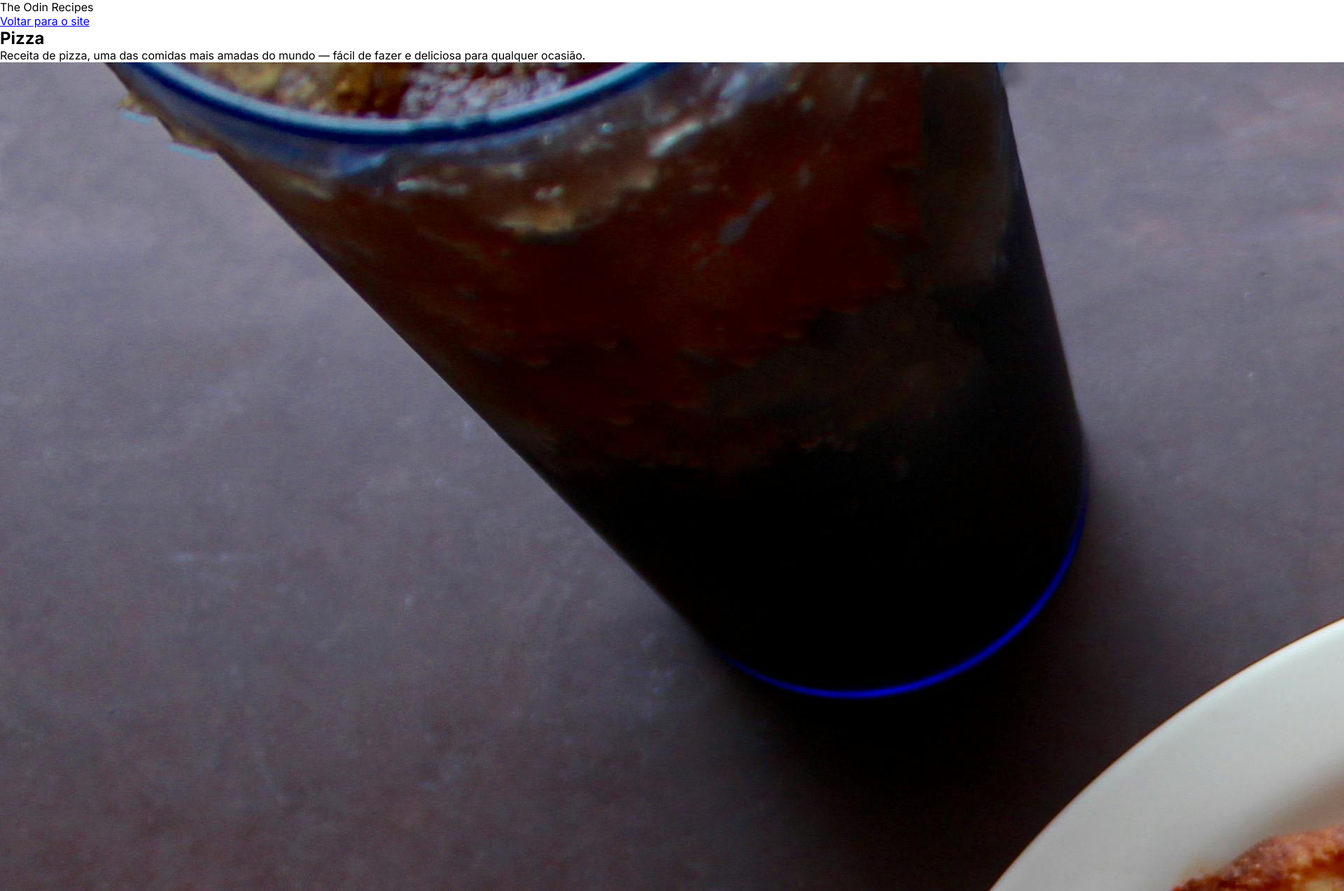
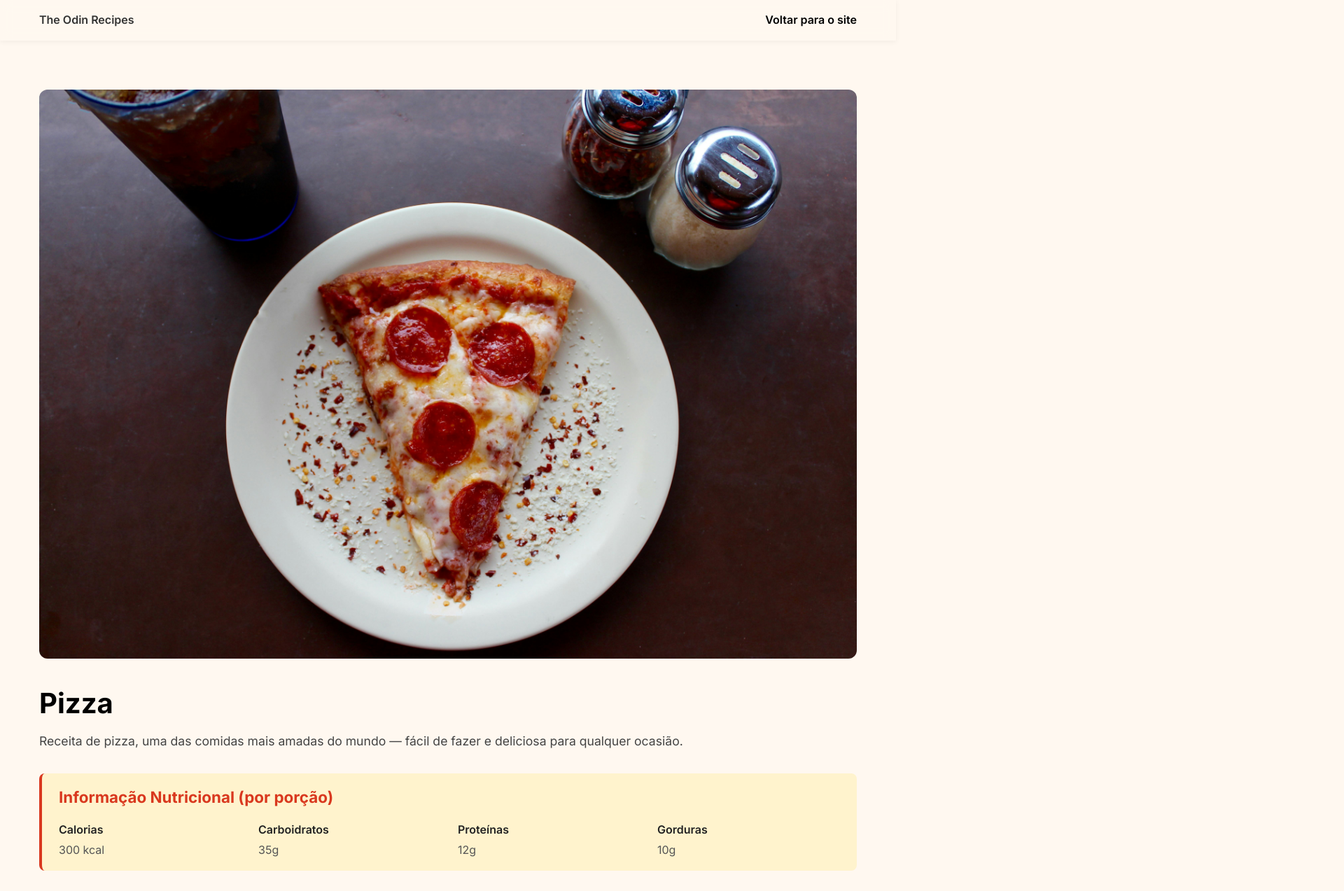
Before and after one commit to henriqes/odin-recipes, a plain HTML site: page recipes/pizza.html in a window 1280 px wide. Shown: the top 1273 px of the page at 70% size, 1920 px wide, since content can reach past the window. Drawn offline with Linux system fonts and the light colour scheme.

Commit message:
Finaliza página principal e página de receitas

```diff
--- a/css/recipes.css
+++ b/css/recipes.css
@@ -1,6 +1,216 @@
+/* Reset & base */
 * {
     margin: 0;
     padding: 0;
     box-sizing: border-box;
     font-family: 'Inter', sans-serif;
 }
+
+body {
+    background-color: #fff8f0;
+    color: #333;
+    line-height: 1.6;
+}
+
+/* NAV */
+nav {
+    position: fixed;
+    top: 0;
+    left: 0;
+    width: 100%;
+    padding: 1rem 0;
+    z-index: 1000;
+
+    background-color: rgba(255, 248, 240, 0.6); /* cor clara com transparência */
+    backdrop-filter: blur(8px);                /* efeito de vidro fosco */
+    -webkit-backdrop-filter: blur(8px);        /* compatibilidade com Safari */
+
+    box-shadow: 0 2px 8px rgba(0, 0, 0, 0.05);
+}
+
+
+nav ul {
+    list-style: none;
+    display: flex;
+    justify-content: space-between;
+    align-items: center;
+    max-width: 1200px;
+    margin: 0 auto;
+    padding: 0 1rem;
+}
+
+nav li {
+    font-weight: 600;
+}
+
+nav a {
+    text-decoration: none;
+    color: #000;
+    position: relative;
+    transition: color 0.3s ease;
+}
+
+nav a::after {
+    content: " →";
+    color: #d9381e;
+    opacity: 0;
+    position: absolute;
+    right: -1.5rem;
+    top: 0;
+    transform: translateX(-8px);
+    transition: all 0.3s ease;
+}
+
+nav a:hover {
+  color: #d9381e;
+}
+
+nav a:hover::after {
+  opacity: 1;
+  transform: translateX(0);
+}
+
+/* MAIN CONTAINER */
+.receita-container {
+  max-width: 1200px;
+  margin: 2rem auto;
+  padding: 0 1rem;}
+
+/* INTRO + IMAGE: layout horizontal */
+.intro,
+.imagem-receita {
+  width: 100%;
+}
+
+.receita-container {
+  display: flex;
+  flex-direction: column;
+  gap: 2rem;
+}
+
+.imagem-receita {
+  order: -1;
+  display: flex;
+  justify-content: center;
+  background: none;
+}
+
+.imagem-receita img {
+  max-width: 100%;
+  margin-top: 6rem;
+  height: auto;
+  border-radius: 12px;
+}
+
+/* RECIPE TITLE*/
+.intro h1 {
+  font-size: 2.5rem;
+  color: #000;
+  margin-bottom: 0.5rem;
+}
+
+.descricao-receita {
+  font-size: 1.1rem;
+  color: #444;
+}
+
+/* INFOS COM CAIXA ÚNICA ESTILIZADA */
+.info-nutricional,
+.detalhes-receita {
+  background-color: #fff3cd;
+  padding: 1rem 1.5rem;
+  border-left: 4px solid #d9381e;
+  border-radius: 8px;
+}
+
+.info-nutricional h2,
+.detalhes-receita h2 {
+  margin-bottom: 1rem;
+  font-size: 1.4rem;
+  color: #d9381e;
+}
+
+.info-nutricional-lista,
+.detalhes-lista {
+  display: flex;
+  flex-wrap: wrap;
+  gap: 1.5rem;
+  list-style: none;
+  padding: 0;
+}
+
+.info-nutricional-lista li,
+.detalhes-lista li {
+  flex: 1 1 200px;
+}
+
+.titulo {
+  font-weight: 600;
+  display: block;
+  margin-bottom: 0.25rem;
+  color: #222;
+}
+
+.info {
+  color: #555;
+}
+
+/* INGREDIENTES + MODO DE PREPARO */
+.ingredientes h2,
+.modo-preparo h2 {
+  font-size: 1.4rem;
+  color: #d9381e;
+  margin-top: 2rem;
+  margin-bottom: 0.75rem;
+}
+
+.ingredientes ul,
+.modo-preparo ol {
+  margin-left: 1.5rem;
+}
+
+.ingredientes li,
+.modo-preparo li {
+  margin-bottom: 0.5rem;
+}
+
+@media (max-width: 768px) {
+  nav {
+    display: flex;
+    justify-content: space-between;
+    align-items: center;
+    padding: 0 1rem;
+  }
+
+  nav ul {
+    display: none;
+  }
+
+  nav a {
+    font-weight: bold;
+    position: relative;
+    padding: 0.5rem 1rem;
+    border-radius: 999px;
+    background-color: transparent;
+    color: #000;
+    transition: color 0.3s ease;
+  }
+
+  nav a::after {
+    content: " →";
+    position: absolute;
+    right: -1.2rem;
+    opacity: 0;
+    transition: all 0.3s ease;
+    color: #d9381e;
+  }
+
+  nav a:hover {
+    color: #d9381e;
+  }
+
+  nav a:hover::after {
+    right: 0.5rem;
+    opacity: 1;
+  }
+}
--- a/css/styles.css
+++ b/css/styles.css
@@ -10,26 +10,27 @@ html {
   scroll-behavior: smooth;
 }
 
-
 main {
     background: linear-gradient(to top, #ffffff 0%, #ffc107 50%, #ffc107 100%);
     min-height: 100vh;
 }
 
-
-/* nav bar settings */
+/* nav bar settings atualizada */
 nav {
+    position: fixed;
+    top: 0;
+    left: 0;
+    width: 100%;
+    height: 60px;
+    z-index: 1000;
+    backdrop-filter: blur(8px);
+    -webkit-backdrop-filter: blur(8px);
     display: flex;
     justify-content: center;
     align-items: center;
-  width: 100%;
-  position: fixed;
-  top: 0;
-  z-index: 999;
-  background-color: #ffc107;
-  height: 60px;
 }
 
+/* container interno do nav */
 .nav-container {
     width: 1200px;
     display: flex;
@@ -37,40 +38,38 @@ nav {
     align-items: center;
 }
 
+/* links */
 nav a {
-    color:black;
+    color: black;
     text-decoration: none;
     padding: 3px 0;
     margin: 15px;
     position: relative;
+    transition: color 0.3s ease;
 }
 
+/* hover */
 nav a:hover {
     color: white;
-    transition: all 0.3s ease;
 }
 
+/* underline animado com ::after */
 .nav-animation::after {
     content: '';
     position: absolute;
-    width: 100%;
-    transform: scale(0);
+    width: 0%;
     height: 2px;
     bottom: 0;
     left: 0;
-    line-height: 1;
     background-color: #d9381e;
-    transition: transform 0.25s ease;
+    transition: width 0.25s ease;
 }
 
 .nav-animation:hover::after {
-    transform: scale(1);
-    transform-origin: bottom left;
+    width: 100%;
 }
 
-
 /* hero section */
-
 #hero {
   height: 100vh;
   display: flex;
@@ -90,8 +89,9 @@ nav a:hover {
   margin-top: -10px;
   margin-bottom: 10px;
   font-weight: 500;
-  color: black
+  color: black;
 }
+
 .btn-recipes {
     display: inline-block;
     width: 200px;
@@ -105,13 +105,13 @@ nav a:hover {
     text-decoration: none;
     border: 3px solid black;
     border-radius: 999px;
-    transition: background-position 0.5s ease, color 0.3s ease;
+    transition: background-position 0.3s ease;
     cursor: pointer;
+    will-change: background-position;
 }
 
 .btn-recipes:hover {
     background-position: 100% 50%;
-    color: white;
 }
 
 /* cards section */
@@ -121,7 +121,7 @@ nav a:hover {
     padding: 2rem 1rem;
 }
 
-.recipes-text h1{
+.recipes-text h1 {
     text-align: center;
     font-size: 2.5rem;
     color: #d9381e;
@@ -138,6 +138,7 @@ nav a:hover {
     grid-template-columns: repeat(auto-fit, minmax(250px, 1fr));
     align-items: stretch;
     gap: 1.5rem;
+    width: 100%;
     max-width: 1200px;
     margin: 0 auto;
     padding: 2rem 1rem;
@@ -150,13 +151,12 @@ nav a:hover {
     margin: 0 auto;
     flex-direction: column;
     justify-content: space-around;
-    transition: transform 0.3s ease , box-shadow 0.3s ease;
+    transition: box-shadow 0.2s ease;
 }
 
 .card-image {
     width: 100%;
     height: 160px;
-  margin-bottom: 0%;
     overflow: hidden;
     border-top-left-radius: 12px;
     border-top-right-radius: 12px;
@@ -167,13 +167,14 @@ nav a:hover {
     height: 160px;
     border-radius: 20px 20px 0 0;
     object-fit: cover;
-    opacity:  1;
-    transition: transform 0.4s ease, opacity 0.4s ease;
+    opacity: 1;
+    transition: transform 0.2s ease, opacity 0.2s ease;
+    will-change: transform, opacity;
 }
 
 .card img:hover {
-    transform: scale(1.05);
-    opacity: 0.7;
+    transform: scale(1.02);
+    opacity: 0.85;
 }
 
 .card-text {
@@ -182,10 +183,9 @@ nav a:hover {
     width: 100%;
     height: 55%;
     padding: 15px;
-    margin: 0 auto;
     text-align: left;
+}
 
-}
 .card h2, .card p, .card h1 {
     font: 1.2rem;
     padding: 5px 15px 10px 15px;
@@ -204,13 +204,13 @@ nav a:hover {
     text-decoration: none;
     border: 3px solid black;
     border-radius: 999px;
-    transition: background-position 0.5s ease, color 0.3s ease;
+    transition: background-position 0.3s ease;
     cursor: pointer;
+    will-change: background-position;
 }
 
 .btn-card:hover {
     background-position: 100% 50%;
-    color: white;
 }
 
 /* about section */
@@ -243,5 +243,4 @@ footer a {
 
 footer a:hover {
     color: #d9381e;
-    text-decoration: none;
 }
--- a/recipes/pizza.html
+++ b/recipes/pizza.html
@@ -38,7 +38,7 @@
     <!-- Informações nutricionais -->
     <section class="info-nutricional">
       <h2>Informação Nutricional (por porção)</h2>
-      <ul>
+      <ul class="info-nutricional-lista">
         <li>
           <span class="titulo">Calorias</span>
           <span class="info">300 kcal</span>
```
Also changed, not shown: index.html (+5 -5 lines), recipes/lasagna.html (+1 -1 lines), 1 other file. Lines whose indentation alone changed are shown as unchanged.
